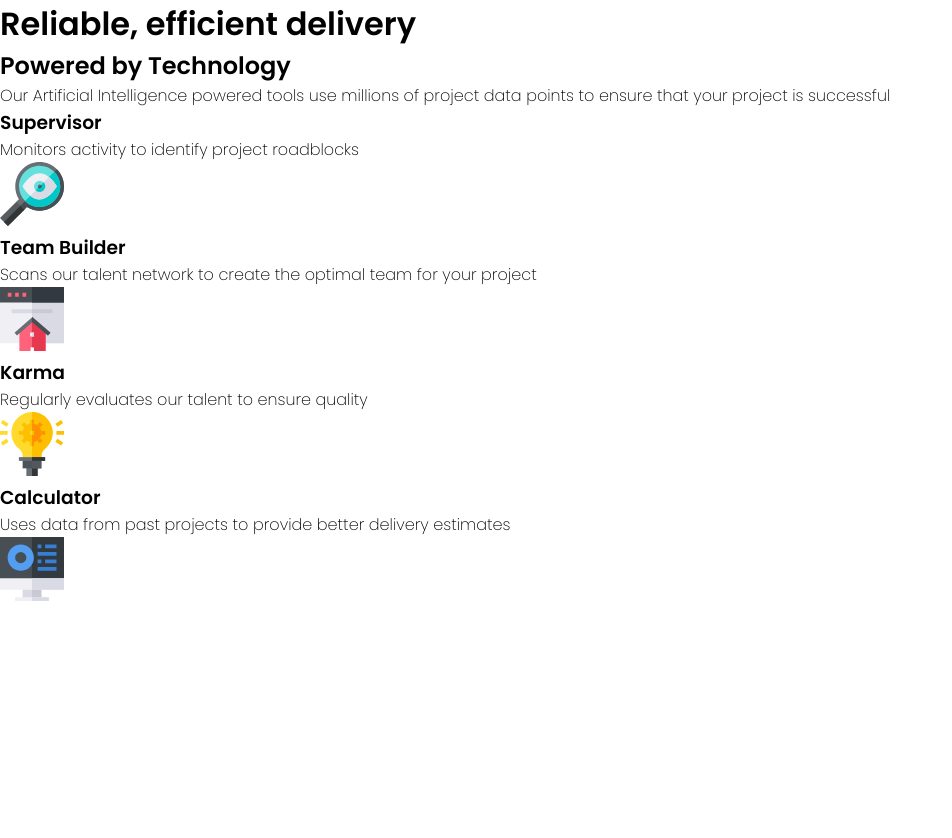
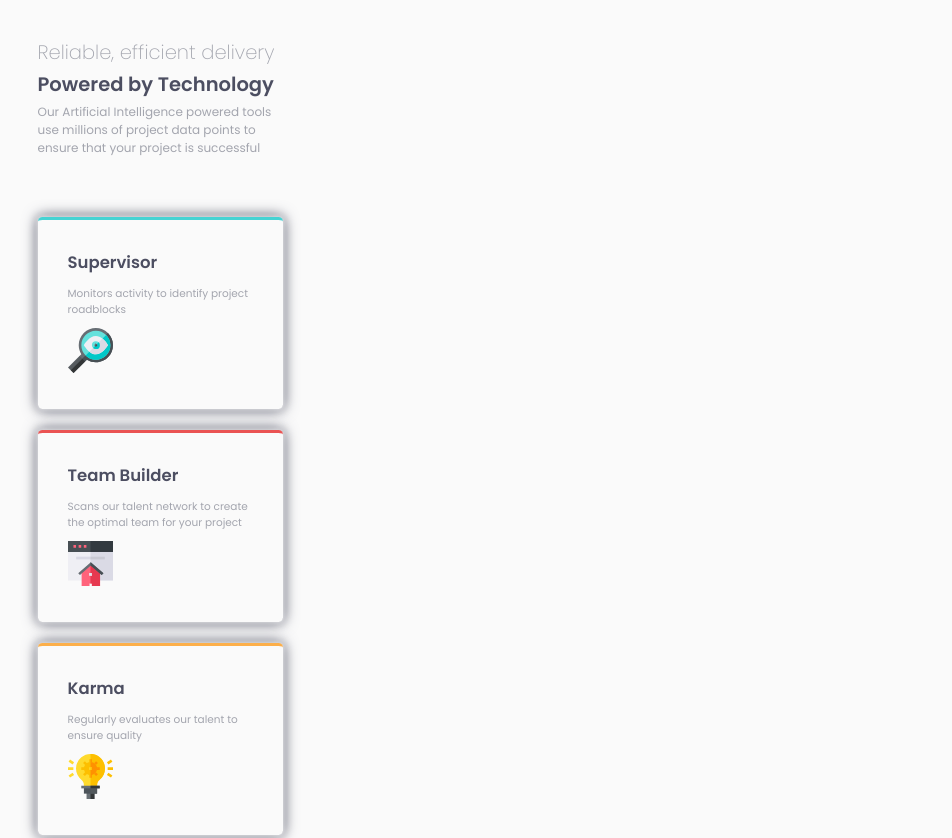
Before and after one commit to Jorgel7202/four-card-feature-main, a plain HTML site: page index.html in a window 1280 px wide. Shown: the top 838 px of the page, without its empty margins (0-952 px from the left). Before the commit the page ends 800 px from the top, so only its background shows below. Drawn offline with Linux system fonts and the light colour scheme.

Commit message:
Update style.css

```diff
--- a/style.css
+++ b/style.css
@@ -7,17 +7,101 @@
   --Grayish_Blue: hsl(229, 6%, 66%);
   --Very_Light_Gray: hsl(0, 0%, 98%);
   --ff_ExtraLight: 200;
-  --ff_Regular: 200;
-  --ff_SemiBold: 200;
+  --ff_Regular: 400;
+  --ff_SemiBold: 600;
+  font-size: 15px;
 }
 
 * {
   margin: 0;
   padding: 0;
   box-sizing: border-box;
+  color: var(--Grayish_Blue);
 }
 
 body {
   font-family: "Poppins", sans-serif;
   font-weight: var(--ff_Regular);
+  background: var(--Very_Light_Gray);
 }
+
+.container {
+  width: 320px;
+  padding: 2.5rem;
+  display: flex;
+  flex-direction: column;
+  gap: 4rem;
+}
+
+header {
+  display: flex;
+  flex-direction: column;
+  gap: 0.25rem;
+}
+
+main,
+.grup {
+  display: flex;
+  flex-direction: column;
+  gap: 1.4rem;
+}
+
+h1 {
+  font-size: 1.3rem;
+  font-weight: var(--ff_ExtraLight);
+  color: var(--Grayish_Blue);
+}
+
+h2,
+h3 {
+  font-weight: var(--ff_SemiBold);
+  color: var(--Very_Dark_Blue);
+}
+
+h2 {
+  font-size: 1.3rem;
+}
+
+h3 {
+  font-size: 1.1rem;
+}
+
+p {
+  font-weight: var(--ff_Regular);
+  color: var(--Grayish_Blue);
+  font-size: 0.8rem;
+}
+
+article {
+  box-shadow: 0 0 5px var(--Very_Light_Gray), 0 0 10px var(--Grayish_Blue),
+    0 0 15px var(--Very_Dark_Blue);
+  padding: 2rem;
+  border-radius: 0.3rem;
+  display: flex;
+  flex-direction: column;
+  gap: 0.7rem;
+}
+
+article p {
+  font-size: 0.7rem;
+}
+
+img {
+  width: 3rem;
+}
+
+.color_cyan {
+  border-top: 3px solid var(--Cyan);
+}
+
+.color_red {
+  border-top: 3px solid var(--Red);
+}
+
+.color_orange {
+  border-top: 3px solid var(--Orange);
+}
+
+.color_blue {
+  border-top: 3px solid var(--Blue);
+}
```
